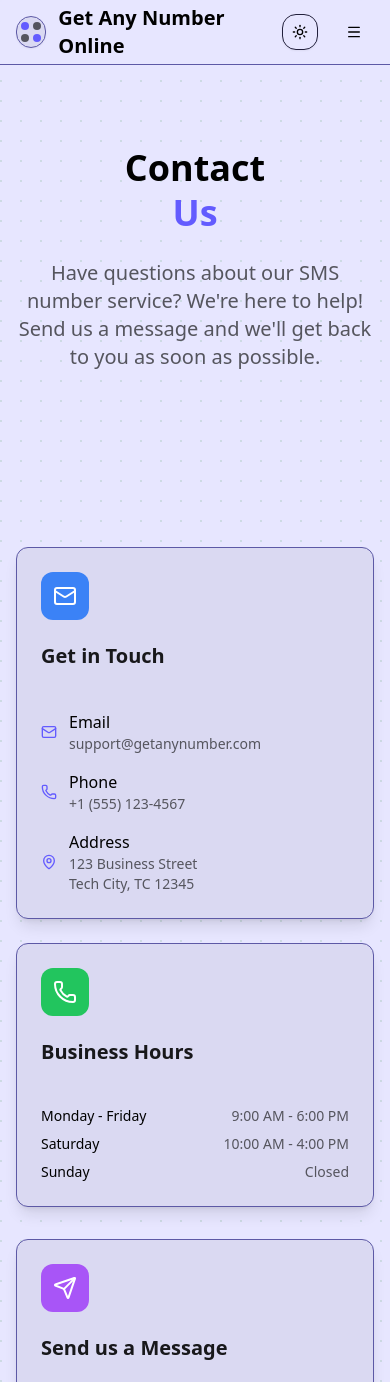
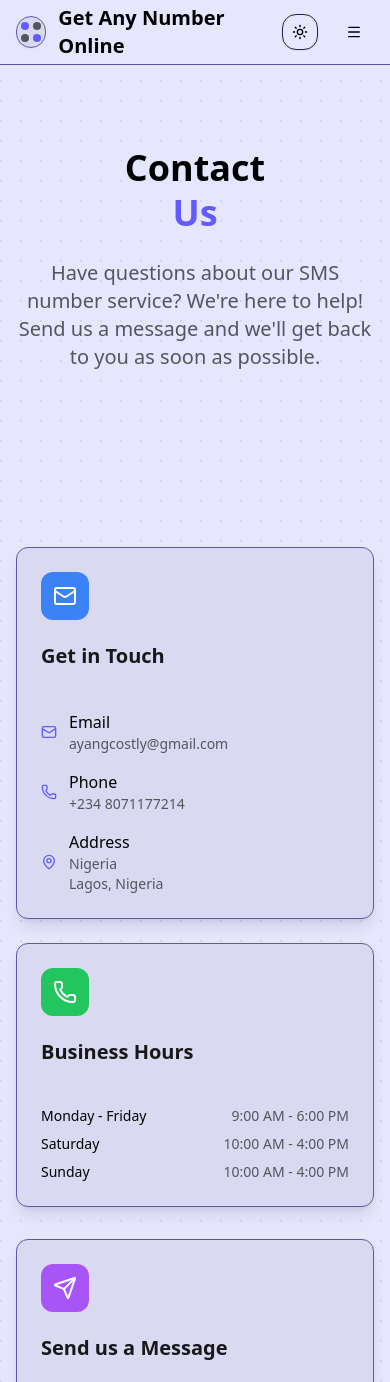
Before and after one commit to nkinnacostly/get-any-number-online, a Next.js app: page /contact in a window 390 px wide. Shown: the top 1382 px of the page. Built offline with nearby package versions, Linux system fonts and the light colour scheme; no server answers.

Commit message:
Update contact information on the ContactPage component, including email, phone number, address, and business hours for improved accuracy and relevance.

```diff
--- a/app/contact/page.tsx
+++ b/app/contact/page.tsx
@@ -138,7 +138,7 @@ export default function ContactPage() {
                                 Email
                               </p>
                               <p className="text-sm text-muted-foreground">
-                                support@getanynumber.com
+                                ayangcostly@gmail.com
                               </p>
                             </div>
                           </div>
@@ -149,7 +149,7 @@ export default function ContactPage() {
                                 Phone
                               </p>
                               <p className="text-sm text-muted-foreground">
-                                +1 (555) 123-4567
+                                +234 8071177214
                               </p>
                             </div>
                           </div>
@@ -160,9 +160,9 @@ export default function ContactPage() {
                                 Address
                               </p>
                               <p className="text-sm text-muted-foreground">
-                                123 Business Street
+                                Nigeria
                                 <br />
-                                Tech City, TC 12345
+                                Lagos, Nigeria
                               </p>
                             </div>
                           </div>
@@ -206,7 +206,7 @@ export default function ContactPage() {
                           <div className="flex justify-between">
                             <span className="text-foreground">Sunday</span>
                             <span className="text-muted-foreground">
-                              Closed
+                              10:00 AM - 4:00 PM
                             </span>
                           </div>
                         </div>
```
